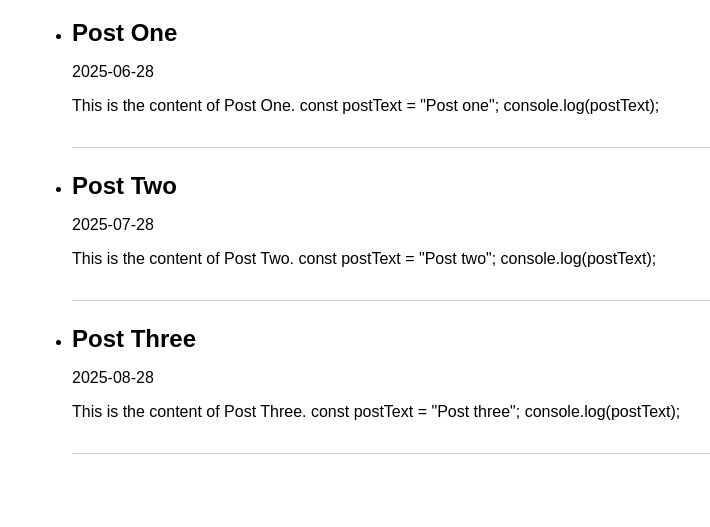
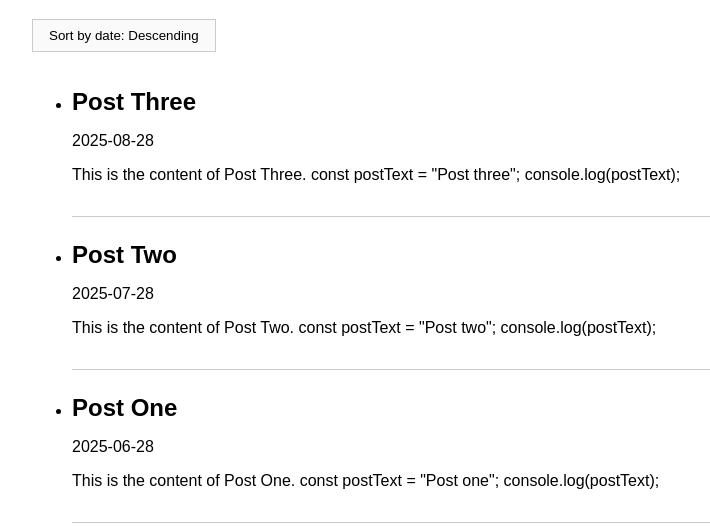
Before and after one commit to timurdll/gatsby-blog, a Gatsby site: page / in a window 1280 px wide. Shown: the part 101-628 px from the top of the page, without its empty margins (208-918 px from the left). Built offline with nearby package versions, Linux system fonts and the light colour scheme; Gatsby itself is replaced by a stand-in of ours.

Commit message:
refactor(blog): extract post sorting into useSortedPosts hook and optimize PostList with React.memo

```diff
--- /dev/null
+++ b/src/components/PostList.tsx
@@ -0,0 +1,22 @@
+import * as React from "react";
+import { Link } from "gatsby";
+import type { Post } from "../hooks/useSortedPosts";
+import * as styles from "../styles/index.module.css";
+
+type Props = { posts: Post[] };
+
+export const PostList: React.FC<Props> = React.memo(({ posts }) => {
+  return (
+    <ul>
+      {posts.map((post, i) => (
+        <li key={i} className={styles.post}>
+          <Link to={post.fields.slug} className={styles.link}>
+            <h2>{post.frontmatter.title}</h2>
+            <p>{post.frontmatter.date}</p>
+            <p>{post.excerpt}</p>
+          </Link>
+        </li>
+      ))}
+    </ul>
+  );
+});
--- /dev/null
+++ b/src/hooks/useSortedPosts.ts
@@ -0,0 +1,32 @@
+import { useState, useMemo, useCallback } from "react";
+
+export type Post = {
+  frontmatter: {
+    title: string;
+    date: string;
+  };
+  excerpt: string;
+  fields: { slug: string };
+};
+
+/**
+ * Хук: хранит состояние порядка сортировки,
+ * возвращает отсортированный по дате массив и функцию-переключатель.
+ */
+export function useSortedPosts(initialPosts: Post[]) {
+  const [asc, setAsc] = useState(false);
+
+  const sortedPosts = useMemo(() => {
+    return [...initialPosts].sort((a, b) => {
+      const tA = new Date(a.frontmatter.date).getTime();
+      const tB = new Date(b.frontmatter.date).getTime();
+      return asc ? tA - tB : tB - tA;
+    });
+  }, [initialPosts, asc]);
+
+  const toggleOrder = useCallback(() => {
+    setAsc((prev) => !prev);
+  }, []);
+
+  return { sortedPosts, asc, toggleOrder };
+}
--- a/src/pages/index.tsx
+++ b/src/pages/index.tsx
@@ -1,40 +1,25 @@
 import * as React from "react";
-import { graphql, Link } from "gatsby";
-import type { HeadFC, PageProps } from "gatsby";
+import { graphql, HeadFC, PageProps } from "gatsby";
+import { useSortedPosts, type Post } from "../hooks/useSortedPosts";
+import { PostList } from "../components/PostList";
 import * as styles from "../styles/index.module.css";
 
-type Post = {
-  frontmatter: {
-    title: string;
-    date: string;
-  };
-  excerpt: string;
-  fields: {
-    slug: string;
-  };
-};
-
 type DataProps = {
-  allMarkdownRemark: {
-    nodes: Post[];
-  };
+  allMarkdownRemark: { nodes: Post[] };
 };
 
 const IndexPage: React.FC<PageProps<DataProps>> = ({ data }) => {
+  const { sortedPosts, asc, toggleOrder } = useSortedPosts(
+    data.allMarkdownRemark.nodes
+  );
+
   return (
     <main className={styles.container}>
       <h1>Gatsby Blog</h1>
-      <ul>
-        {data.allMarkdownRemark.nodes.map((post, i) => (
-          <li key={i} className={styles.post}>
-            <Link to={post.fields.slug} className={styles.link}>
-              <h2>{post.frontmatter.title}</h2>
-              <p>{post.frontmatter.date}</p>
-              <p>{post.excerpt}</p>
-            </Link>
-          </li>
-        ))}
-      </ul>
+      <button onClick={toggleOrder} className={styles.sortButton}>
+        Sort by date: {asc ? "Ascending" : "Descending"}
+      </button>
+      <PostList posts={sortedPosts} />
     </main>
   );
 };
--- a/src/styles/index.module.css
+++ b/src/styles/index.module.css
@@ -19,3 +19,11 @@
   text-decoration: none;
   color: inherit;
 }
+
+.sortButton {
+  margin-bottom: 1rem;
+  padding: 0.5rem 1rem;
+  background: #fafafa;
+  border: 1px solid #ccc;
+  cursor: pointer;
+}
```
Also changed, not shown: src/images/icon.png (deleted).
